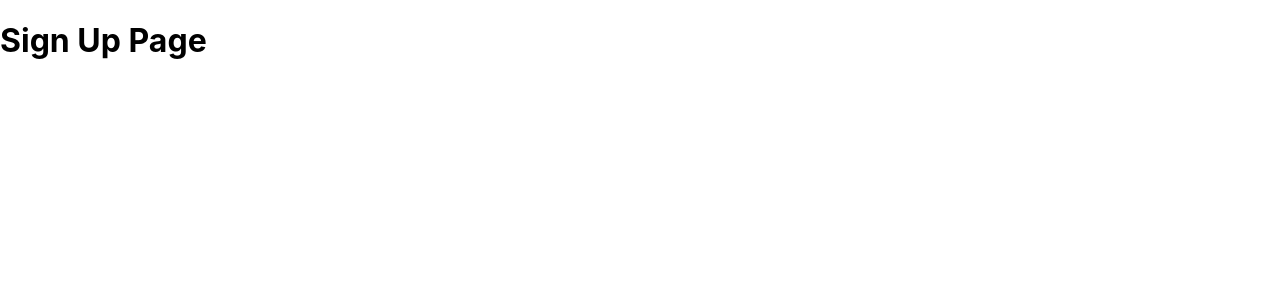
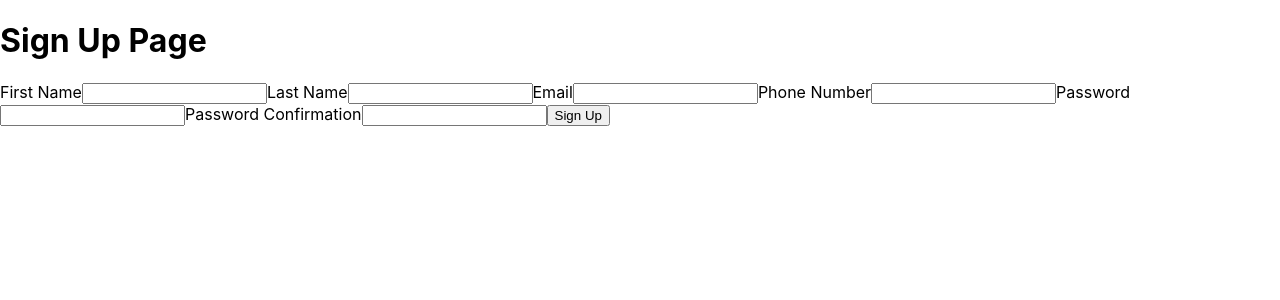
Before and after one commit to rubber-duck-friends/zoom-groom, a React (Create React App) app in the folder zoom-groom-client/: page /sign-up in a window 1280 px wide. Shown: the top 300 px of the page. Built offline with nearby package versions, Linux system fonts and the light colour scheme.

Commit message:
add JSX for sign up form

```diff
--- a/zoom-groom-client/src/components/SignUp/SignUp.tsx
+++ b/zoom-groom-client/src/components/SignUp/SignUp.tsx
@@ -1,7 +1,34 @@
+import { useEffect, useState } from "react"
+// Sends new user details to the backend
+const signUp = () => {
+
+}
+
 const SignUp = () => {
+  const [firstName, setFirstName] = useState("")
+  const [lastName, setLastName] = useState("")
+  const [email, setEmail] = useState("")
+  const [phoneNumber, setPhoneNumber] = useState("")
+  const [password, setPassword] = useState("")
+  const [passwordConfirmation, setPasswordConfirmation] = useState("")
   return(
     <>
       <h1>Sign Up Page</h1>
+      <form onSubmit={signUp}>
+        <label htmlFor="firstName">First Name</label>
+        <input type="text" value={firstName} id="firstName" onChange={(e) => setFirstName(e.target.value)}/>
+        <label htmlFor="lastName">Last Name</label>
+        <input type="text" value={lastName} id="lastName" onChange={(e) => setLastName(e.target.value)}/>
+        <label htmlFor="email">Email</label>
+        <input type="text" value={email} id="email" onChange={(e) => setEmail(e.target.value)}/>
+        <label htmlFor="phoneNumber">Phone Number</label>
+        <input type="text" value={phoneNumber} id="phoneNumber" onChange={(e) => setPhoneNumber(e.target.value)}/>
+        <label htmlFor="password">Password</label>
+        <input type="text" value={password} id="password" onChange={(e) => setPassword(e.target.value)}/>
+        <label htmlFor="passwordConfirmation">Password Confirmation</label>
+        <input type="text" value={passwordConfirmation} id="passwordConfirmation" onChange={(e) => setPasswordConfirmation(e.target.value)}/>
+        <button type="submit">Sign Up</button>
+      </form>
     </>
   )
 }
```
Also changed, not shown: 1 other file (tests, documents, lock files or other folders).
